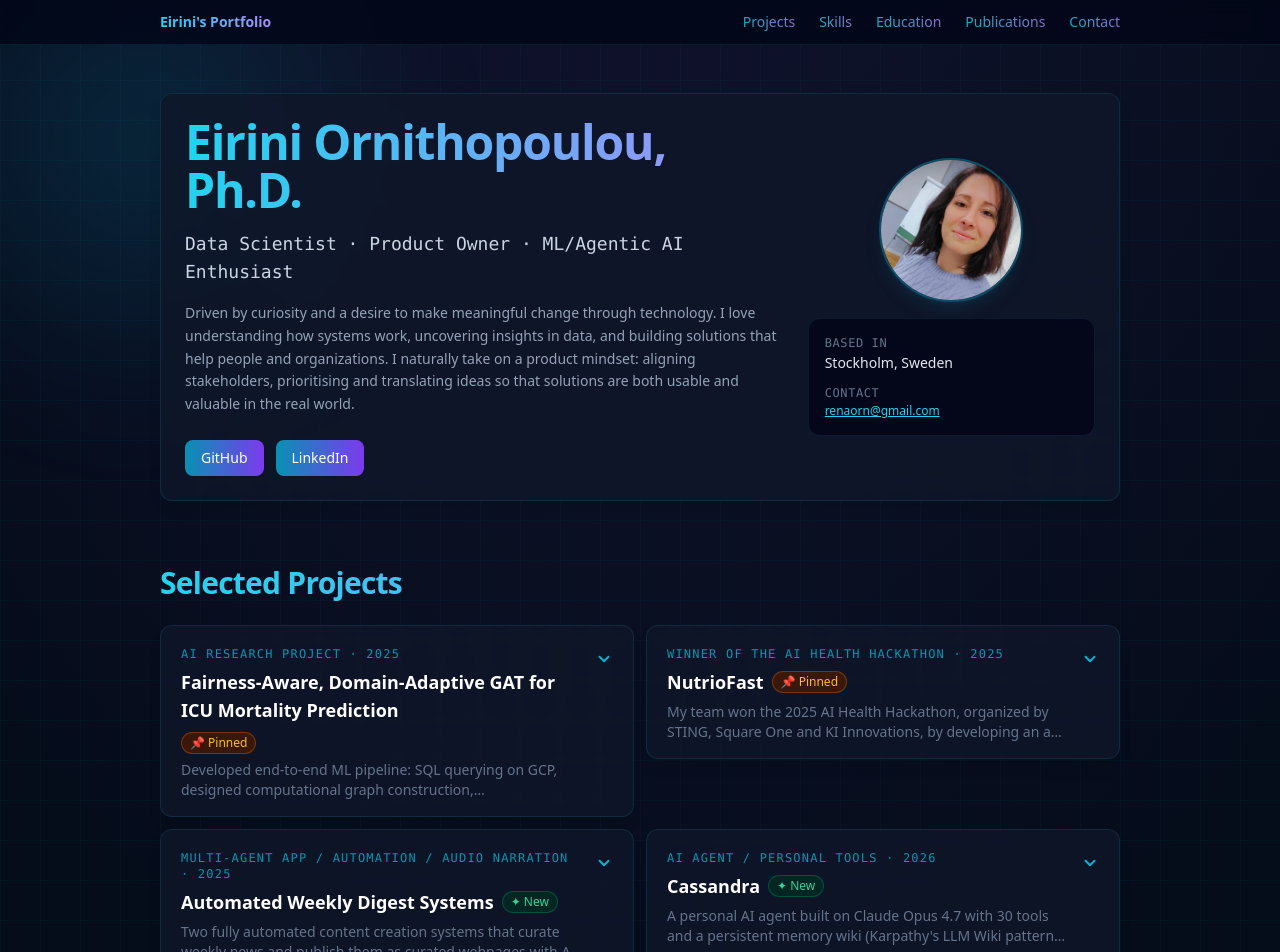
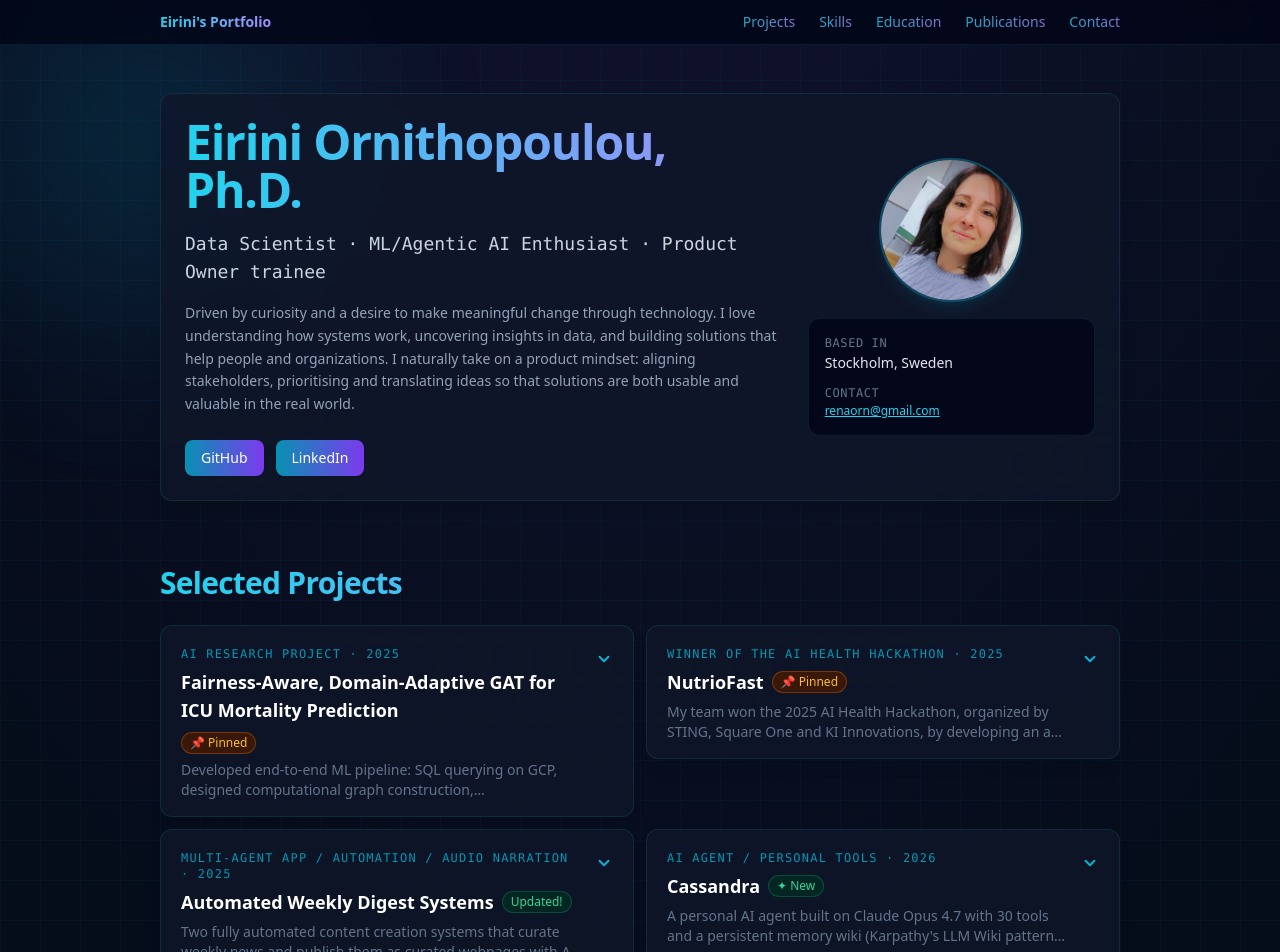
Before and after one commit to EiriniOr/eirini-portfolio, a React (Vite) app: page / in a window 1280 px wide. Shown: the top 952 px of the page. Built offline with nearby package versions, Linux system fonts and the light colour scheme.

Commit message:
Add Updated tag and to digest

```diff
--- a/src/App.jsx
+++ b/src/App.jsx
@@ -5,7 +5,7 @@ import EmbedModal from "./EmbedModal";
 // ── Profile ────────────────────────────────────────────────────────────────
 const PROFILE = {
   name: "Eirini Ornithopoulou, Ph.D.",
-  title: "Data Scientist · Product Owner · ML/Agentic AI Enthusiast",
+  title: "Data Scientist · ML/Agentic AI Enthusiast · Product Owner trainee",
   location: "Stockholm, Sweden",
   email: "renaorn@gmail.com",
   phone: "+46730802820",
@@ -81,7 +81,7 @@ const PROJECTS = [
     kind: "Multi-agent App / Automation / Audio Narration",
     title: "Automated Weekly Digest Systems",
     year: "2025",
-    badge: "new",
+    badge: "updated",
     impact:
       "Two fully automated content creation systems that curate weekly news and publish them as curated webpages with AI-narrated audio summaries. (1) AI Weekly Digest: curates agentic AI news from arXiv, Hacker News, Reddit every Sunday at 6 PM with a galaxy-themed UI. (2) International Politics Digest: collects news via RSS feeds from BBC, Deutsche Welle, NYT, Financial Times, Foreign Policy, and South China Morning Post every Monday at 6 AM with a newsroom-aurora UI. Both use Claude AI for curation, OpenAI TTS for narration, and deploy automatically to GitHub Pages via GitHub Actions.",
     stack: [
@@ -534,6 +534,11 @@ function ProjectCard({ p, isOpen, onToggle, openEmbed }) {
                 ✦ New
               </span>
             )}
+            {p.badge === "updated" && (
+              <span className="inline-flex items-center px-2 py-0.5 text-xs font-medium rounded-full bg-emerald-950/80 text-emerald-400 border border-emerald-700/50">
+                Updated!
+              </span>
+            )}
           </div>
           {!isOpen && (
             <p className="mt-1.5 text-sm text-slate-500 line-clamp-2">
```
